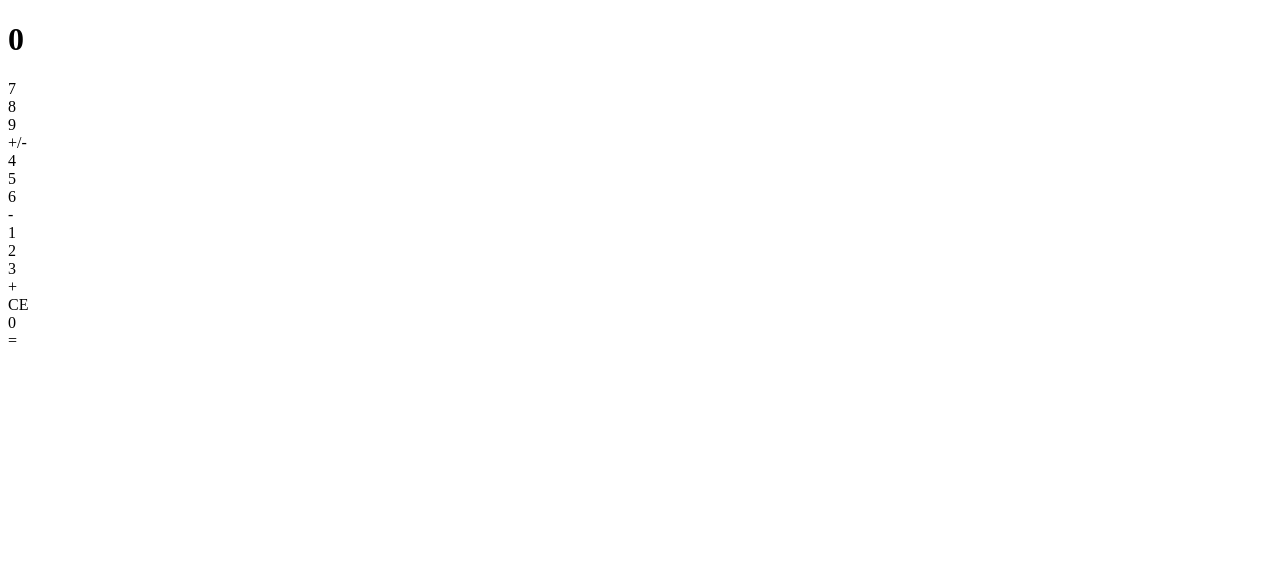
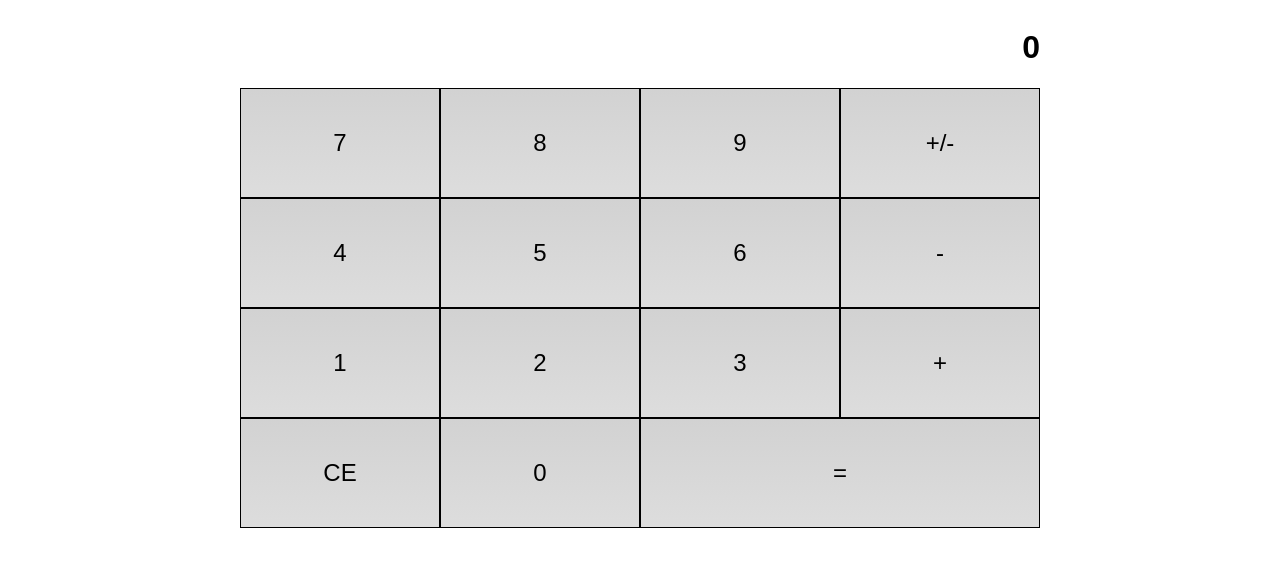
Before and after one commit to mfmahendr/Belajar, a plain HTML site: page WebDasar/WebCalculator/index.html in a window 1280 px wide. Drawn offline with Linux system fonts and the light colour scheme.

Commit message:
Add: style.css, implement flex box on calculator

```diff
--- a/WebDasar/WebCalculator/index.html
+++ b/WebDasar/WebCalculator/index.html
@@ -3,8 +3,7 @@
 <html>
     <head>
         <title>Web Calculator</title>
-
-
+        <link rel="stylesheet" href="style.css">
     </head>
     <body>
         <div class="flex-container-column">
@@ -32,7 +31,7 @@
             <div class="flex-container-row">
                 <div class="button clear">CE</div>
                 <div class="button">0</div>
-                <div class="button equals">=</div>
+                <div class="button equals double">=</div>
             </div>
         </div>
 
--- /dev/null
+++ b/WebDasar/WebCalculator/style.css
@@ -0,0 +1,37 @@
+* {
+    box-sizing: border-box;
+}
+
+body {
+    font-family: sans-serif;
+}
+
+.flex-container-column {
+    display: flex;
+    flex-direction: column;
+
+    /* Properti pendukung */
+    max-width: 800px;
+    margin: 0 auto;
+    text-align: right;
+}
+
+.flex-container-row{
+    display: flex;
+}
+
+.button{
+    flex-basis: 25%;
+
+    /* Properti pendukung */
+    font-size: 1.5em;
+    text-align: center;
+    padding: 40px;
+    border: 1px solid;
+    background: -webkit-linear-gradient(top, #d2d2d2, #ddd);
+    cursor: pointer;
+}
+
+.double{
+    flex-basis: 50%;
+}
```
